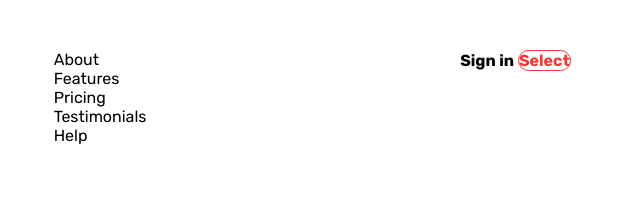
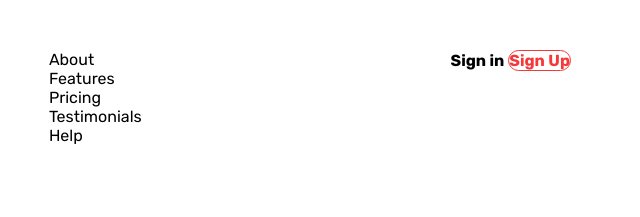
Before and after one commit to Fullstack-Javascript-Sanber-Foundation/slicing_challenge_valent, a plain HTML site: page index.html in a window 1280 px wide. Shown: the top 217 px of the page, 559-1199 px from the left. Drawn offline with Linux system fonts and the light colour scheme.

Commit message:
fix: wrong text at navbar

```diff
--- a/index.html
+++ b/index.html
@@ -39,7 +39,7 @@
             <button
                 type="button outline--rounder"
                 class="button--outline-accent outline--rounder"
-            > Select </button>
+            > Sign Up </button>
         </div>
         <div class="header__nav--collapse">
             <div class="icon icon--small">
```
